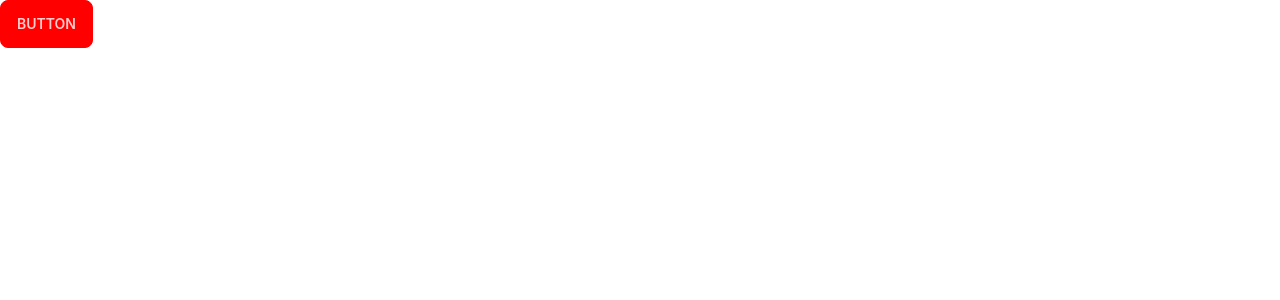
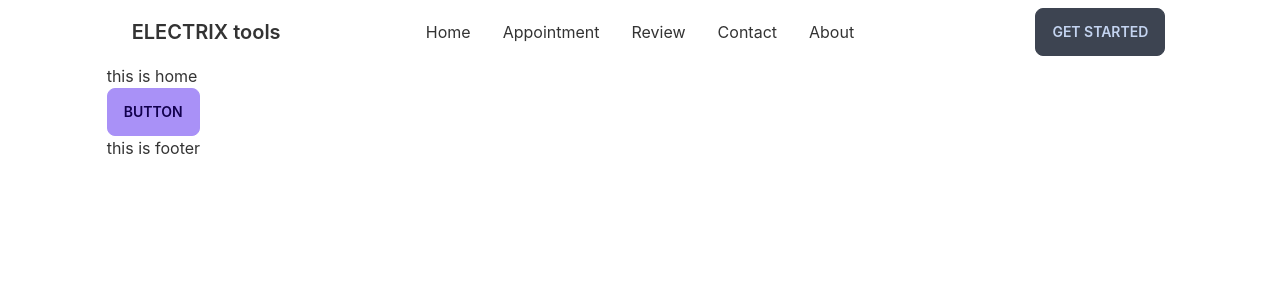
Before and after one commit to Dev-Zual/manufacturer-node-crud-mongo-client-side, a React (Create React App) app: page / in a window 1280 px wide. Shown: the top 300 px of the page. Built offline with nearby package versions, Linux system fonts and the light colour scheme.

Commit message:
added a simple navbar

```diff
--- a/src/App.js
+++ b/src/App.js
@@ -1,11 +1,14 @@
-
 import './App.css';
+import Home from './Pages/Home/Home';
+import Footer from './Pages/Shared/Footer';
+import Navbar from './Pages/Shared/Navbar';
 
 function App() {
   return (
-    <div>
-   <button class="btn btn-primary">Button</button>
-
+    <div className="w-5/6 mx-auto">
+      <Navbar></Navbar>
+      <Home></Home>
+      <Footer></Footer>
     </div>
   );
 }
--- /dev/null
+++ b/src/Pages/Home/Home.js
@@ -0,0 +1,12 @@
+import React from 'react';
+
+const Home = () => {
+  return (
+    <div>
+      <h2>this is home</h2>
+      <button class="btn btn-primary">Button</button>
+    </div>
+  );
+};
+
+export default Home;
--- /dev/null
+++ b/src/Pages/Shared/Footer.js
@@ -0,0 +1,11 @@
+import React from 'react';
+
+const Footer = () => {
+  return (
+    <div>
+      <h2>this is footer</h2>
+    </div>
+  );
+};
+
+export default Footer;
--- /dev/null
+++ b/src/Pages/Shared/Navbar.js
@@ -0,0 +1,67 @@
+import React from 'react';
+import { Link } from 'react-router-dom';
+
+const Navbar = () => {
+  const menuItems = (
+    <>
+      <li>
+        <Link to="/">Home</Link>
+      </li>
+      <li>
+        <Link to="/appointment">Appointment</Link>
+      </li>
+      <li>
+        <Link to="/review">Review</Link>
+      </li>
+      <li>
+        <Link to="/contact">Contact</Link>
+      </li>
+      <li>
+        <Link to="/about">About</Link>
+      </li>
+      {/* {
+            user && <li><Link to="/dashboard">Dashboard</Link></li>
+        }
+        <li>{user ? <button className="btn btn-ghost" onClick={logout} >Sign Out</button> : <Link to="/login">Login</Link>}</li> */}
+    </>
+  );
+  return (
+    <div class="navbar bg-base-100">
+      <div class="navbar-start">
+        <div class="dropdown">
+          <label tabindex="0" class="btn btn-ghost lg:hidden">
+            <svg
+              xmlns="http://www.w3.org/2000/svg"
+              class="h-5 w-5"
+              fill="none"
+              viewBox="0 0 24 24"
+              stroke="currentColor"
+            >
+              <path
+                stroke-linecap="round"
+                stroke-linejoin="round"
+                stroke-width="2"
+                d="M4 6h16M4 12h8m-8 6h16"
+              />
+            </svg>
+          </label>
+          <ul
+            tabindex="0"
+            class="menu menu-compact dropdown-content mt-3 p-2 shadow bg-base-100 rounded-box w-52"
+          >
+            {menuItems}
+          </ul>
+        </div>
+        <a class="btn btn-ghost normal-case text-xl">ELECTRIX tools</a>
+      </div>
+      <div class="navbar-center hidden lg:flex">
+        <ul class="menu menu-horizontal p-0">{menuItems}</ul>
+      </div>
+      <div class="navbar-end">
+        <a class="btn">Get started</a>
+      </div>
+    </div>
+  );
+};
+
+export default Navbar;
--- a/src/index.js
+++ b/src/index.js
@@ -3,11 +3,14 @@
 import './index.css';
 import App from './App';
 import reportWebVitals from './reportWebVitals';
+import { BrowserRouter } from 'react-router-dom';
 
 const root = ReactDOM.createRoot(document.getElementById('root'));
 root.render(
   <React.StrictMode>
-    <App />
+    <BrowserRouter>
+      <App />
+    </BrowserRouter>
   </React.StrictMode>
 );
 
--- a/tailwind.config.js
+++ b/tailwind.config.js
@@ -1,23 +1,20 @@
 module.exports = {
-  content: ["./src/**/*.{html,js}"],
+  content: ['./src/**/*.{html,js}'],
   theme: {
     extend: {},
   },
   daisyui: {
     themes: [
       {
-        mytheme: {
-          primary: "red",
-          secondary: "#f6d860",
-          accent: "#37cdbe",
-          neutral: "#3d4451",
-          "base-100": "#ffffff",
+        etheme: {
+          primary: '#a991f7',
+          secondary: '#f6d860',
+          accent: '#37cdbe',
+          neutral: '#3d4451',
+          'base-100': '#ffffff',
         },
       },
-      "dark",
-      "cupcake",
     ],
   },
-  plugins: [require("daisyui")],
-
-}
+  plugins: [require('daisyui')],
+};
```
